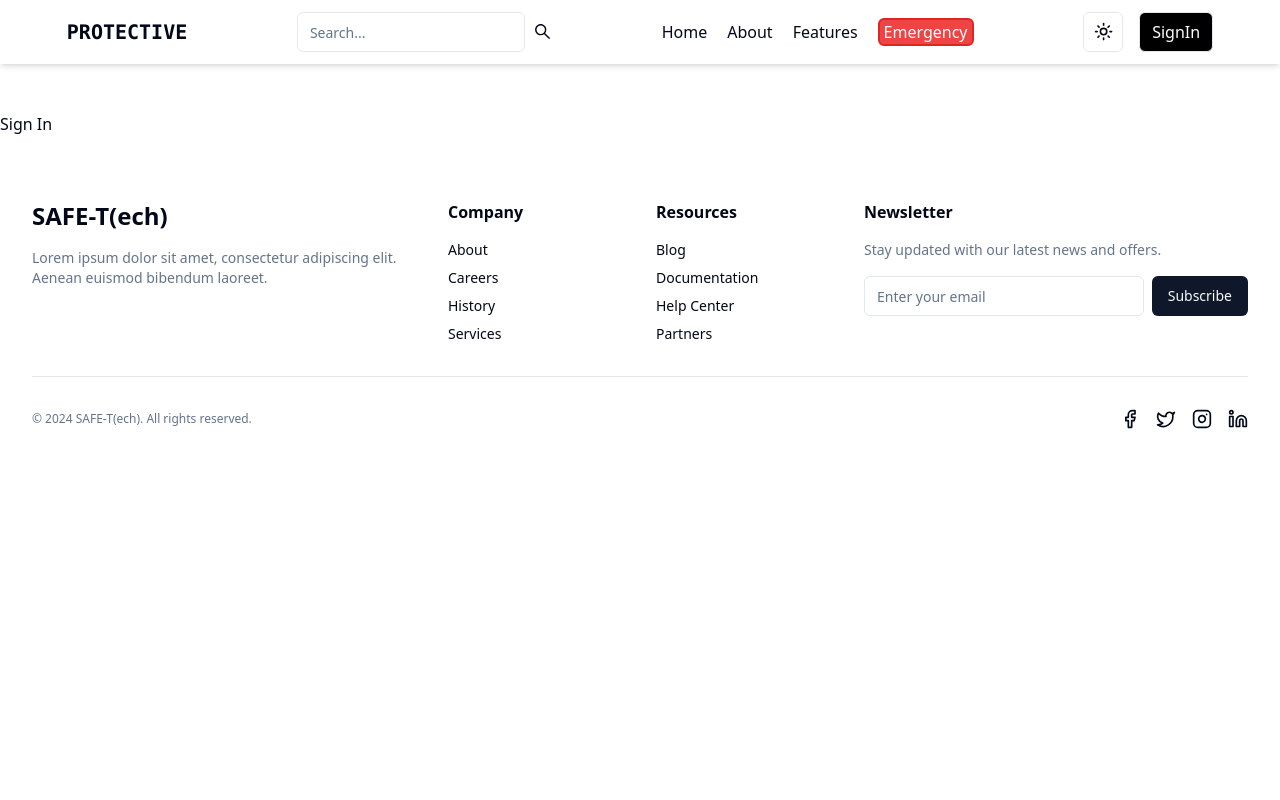
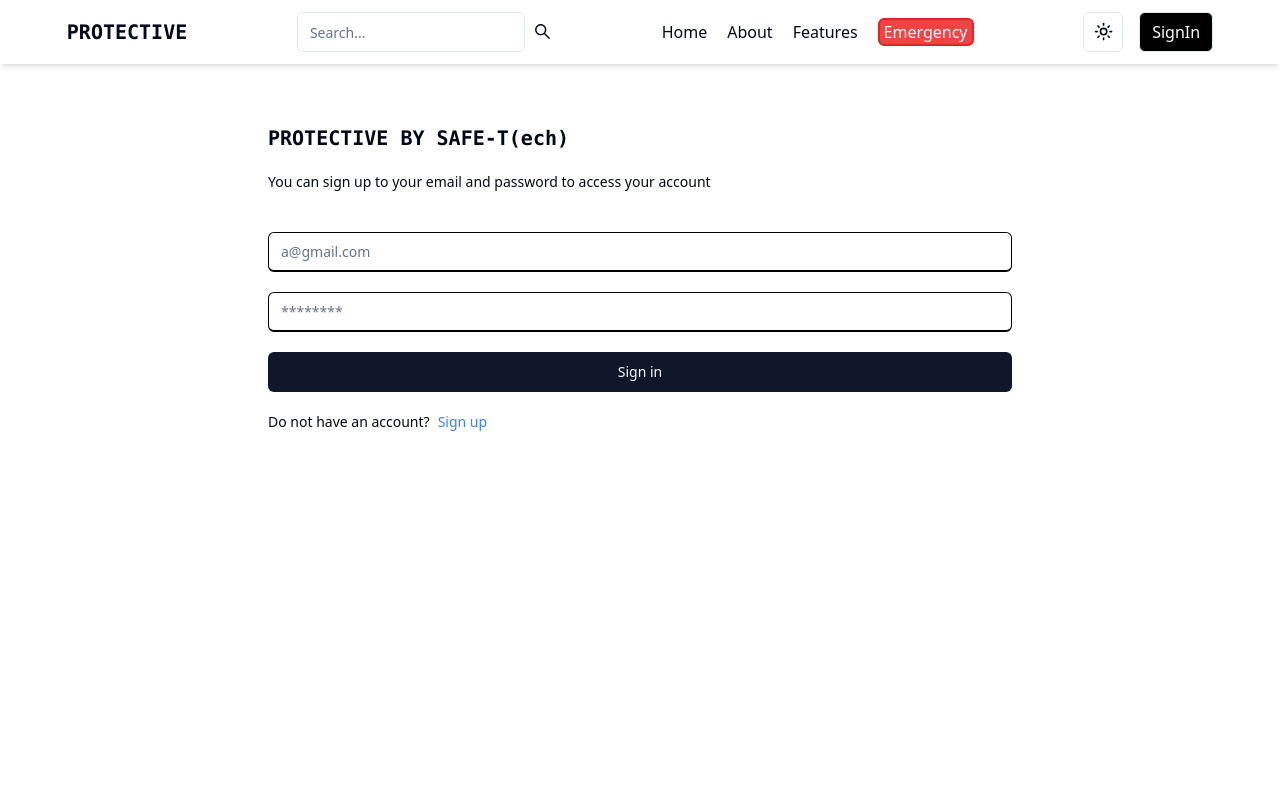
Before and after one commit to ar-ease/Sih2024, a React (Vite) app in the folder frontend/: page /sign-in in a window 1280 px wide. Shown: the top 800 px of the page. Built offline with nearby package versions, Linux system fonts and the light colour scheme.

Commit message:
completed sign in functionality

```diff
--- a/frontend/src/pages/Signin.jsx
+++ b/frontend/src/pages/Signin.jsx
@@ -1,5 +1,129 @@
-import React from "react";
+import React, { useState } from "react";
+import { Link, useNavigate } from "react-router-dom";
+import { Input } from "@/components/ui/input";
+import { Button } from "@/components/ui/button";
+import { Alert, AlertDescription, AlertTitle } from "@/components/ui/alert";
+import { AlertCircle, LoaderCircle } from "lucide-react";
+import axios from "axios";
 
 export default function SignIn() {
-  return <div>Sign In</div>;
+  const [formData, setFormData] = useState({
+    username: "",
+    email: "",
+  });
+  const [errorMessage, setErrorMessage] = useState(null);
+  const [loading, setLoading] = useState(false);
+  const navigate = useNavigate();
+
+  const handleChange = (e) => {
+    setFormData({ ...formData, [e.target.id]: e.target.value.trim() });
+  };
+
+  const handleSubmit = async (e) => {
+    e.preventDefault();
+    if (!formData.email || !formData.password) {
+      return setErrorMessage("Please fill all the fields");
+    }
+
+    setLoading(true);
+    setErrorMessage(null);
+
+    try {
+      const res = await axios.post("/api/auth/signin", formData, {
+        headers: {
+          "Content-Type": "application/json",
+        },
+      });
+
+      const data = res.data;
+      console.log(data);
+
+      setTimeout(() => {
+        setLoading(false);
+        if (data.success === false) {
+          setErrorMessage(data.message);
+        } else {
+          navigate("/");
+        }
+      }, 600);
+    } catch (error) {
+      setTimeout(() => {
+        setLoading(false);
+        if (error.response) {
+          // The request was made and the server responded with a status code
+          // that falls out of the range of 2xx
+          setErrorMessage(
+            error.response.data.message || "An error occurred during sign in"
+          );
+        } else if (error.request) {
+          // The request was made but no response was received
+          setErrorMessage(
+            "No response received from server. Please try again."
+          );
+        } else {
+          // Something happened in setting up the request that triggered an Error
+          setErrorMessage("An error occurred. Please try again.");
+        }
+        console.error("Sign in error:", error);
+      }, 600);
+    }
+  };
+
+  return (
+    <div className="min-h-screen">
+      <div className="flex p-3 max-w-3xl mx-auto flex-col">
+        <div className="flex-1">
+          <Link to="/" className="font-bold font-mono text-xl">
+            PROTECTIVE BY SAFE-T(ech)
+          </Link>
+          <p className="text-sm mt-5">
+            You can sign up to your email and password to access your account
+          </p>
+        </div>
+        <div className="">
+          <form className="flex flex-col gap-5 pt-10" onSubmit={handleSubmit}>
+            <Input
+              type="email"
+              placeholder="a@gmail.com"
+              id="email"
+              className="border-b-2 border-black"
+              onChange={handleChange}
+            />
+            <Input
+              type="password"
+              placeholder="********"
+              id="password"
+              className="border-b-2 border-black"
+              onChange={handleChange}
+            />
+
+            <Button className="h-10" type="submit" disabled={loading}>
+              {loading ? (
+                <div className="animate-spin">
+                  <LoaderCircle />
+                </div>
+              ) : (
+                "Sign in"
+              )}
+            </Button>
+          </form>
+          <div className="flex gap-2 text-sm mt-5">
+            <span>Do not have an account?</span>
+            <Link to="/sign-up" className="text-blue-500">
+              Sign up
+            </Link>
+          </div>
+          {errorMessage && (
+            <div className="pt-4">
+              <Alert variant="destructive">
+                <AlertCircle className="h-4 w-4" />
+                <AlertTitle>Error</AlertTitle>
+                <AlertDescription>{errorMessage}</AlertDescription>
+              </Alert>
+            </div>
+          )}
+        </div>
+      </div>
+    </div>
+  );
 }
--- a/frontend/src/pages/Signup.jsx
+++ b/frontend/src/pages/Signup.jsx
@@ -6,7 +6,7 @@ import { Alert, AlertDescription, AlertTitle } from "@/components/ui/alert";
 import { AlertCircle, LoaderCircle } from "lucide-react";
 import axios from "axios";
 
-export default function Signup() {
+export default function SignUp() {
   const [formData, setFormData] = useState({
     username: "",
     email: "",
@@ -23,42 +23,32 @@ export default function Signup() {
 
   const handleSubmit = async (e) => {
     e.preventDefault();
-    if (
-      !formData.username ||
-      !formData.email ||
-      !formData.password ||
-      !formData.confirmPassword
-    ) {
-      return setErrorMessage("Please fill all the fields");
-    }
 
     setLoading(true);
     setErrorMessage(null);
 
     try {
-      const res = await axios.post("/api/auth/signup", formData, {
-        headers: {
-          "Content-Type": "application/json",
-        },
-      });
+      const res = await axios.post("/api/auth/signup", formData);
+      const data = res.data;
 
-      const data = res.data;
-      console.log(data);
-
-      setTimeout(() => {
       setLoading(false);
       if (data.success === false) {
         setErrorMessage(data.message);
-        } else if (res.ok) {
+      } else {
         navigate("/sign-in");
       }
-      }, 600);
     } catch (error) {
-      // Even in case of an error, wait for 3 seconds before updating the state
-      setTimeout(() => {
       setLoading(false);
-        setErrorMessage(error.message);
-      }, 600);
+      if (error.response) {
+        setErrorMessage(
+          error.response.data.message || "An error occurred during sign up"
+        );
+      } else if (error.request) {
+        setErrorMessage("No response received from server. Please try again.");
+      } else {
+        setErrorMessage("An error occurred. Please try again.");
+      }
+      console.error("Sign up error:", error);
     }
   };
 
@@ -83,6 +73,7 @@ export default function Signup() {
               id="username"
               className="border-b-2 border-black"
               onChange={handleChange}
+              required
             />
             <Input
               type="email"
@@ -90,6 +81,7 @@ export default function Signup() {
               id="email"
               className="border-b-2 border-black"
               onChange={handleChange}
+              required
             />
             <Input
               type="password"
@@ -97,6 +89,7 @@ export default function Signup() {
               id="password"
               className="border-b-2 border-black"
               onChange={handleChange}
+              required
             />
             <Input
               type="password"
@@ -104,6 +97,7 @@ export default function Signup() {
               id="confirmPassword"
               className="border-b-2 border-black"
               onChange={handleChange}
+              required
             />
             <Button className="h-10" type="submit" disabled={loading}>
               {loading ? (
```
Lines whose indentation alone changed are shown as unchanged.
